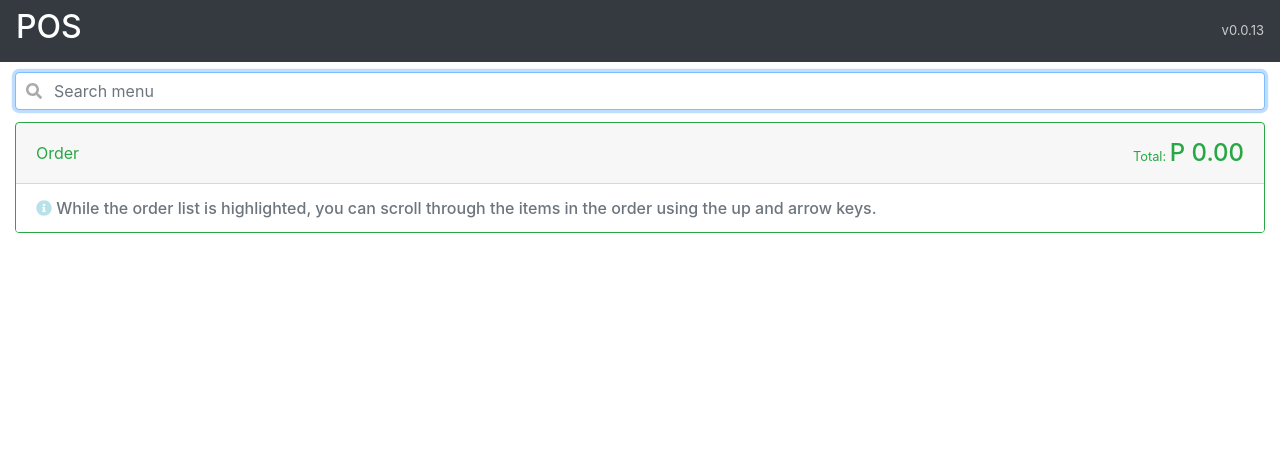
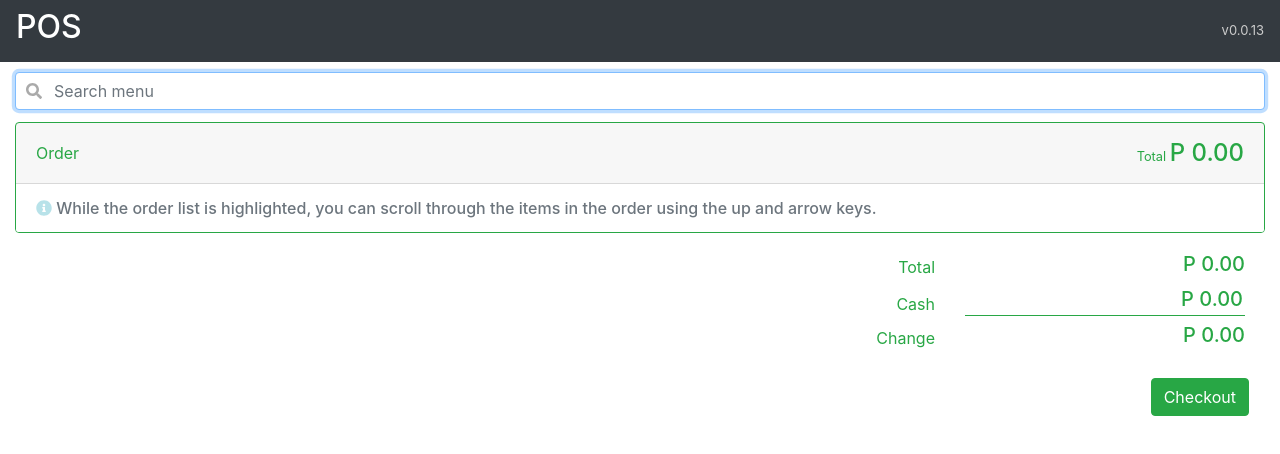
Before and after one commit to aguirrerodrigo/ra-pos, an Angular app: page / in a window 1280 px wide. Shown: the top 454 px of the page. Built offline with nearby package versions, Linux system fonts and the light colour scheme.

Commit message:
Added payment component

```diff
--- a/src/app/app.component.html
+++ b/src/app/app.component.html
@@ -9,6 +9,7 @@
 		<app-menu-search></app-menu-search>
 		<app-order></app-order>
 		<app-order-item-edit></app-order-item-edit>
+		<app-payment></app-payment>
 	</div>
 	<router-outlet></router-outlet>
 </div>
--- a/src/app/app.module.ts
+++ b/src/app/app.module.ts
@@ -22,6 +22,7 @@ import { AddItemSearchComponent } from './components/add-item-search/add-item-se
 import { ScrollIntoViewDirective } from './directives/scroll-into-view.directive';
 import { OrderItemEditComponent } from './components/order-item-edit/order-item-edit.component';
 import { NumberInputComponent } from './components/number-input/number-input.component';
+import { PaymentComponent } from './components/payment/payment.component';
 
 @NgModule({
 	declarations: [
@@ -34,7 +35,8 @@ import { NumberInputComponent } from './components/number-input/number-input.com
 		AutoTypeDirective,
 		ScrollIntoViewDirective,
 		OrderItemEditComponent,
-		NumberInputComponent
+		NumberInputComponent,
+		PaymentComponent
 	],
 	imports: [
 		BrowserModule,
--- a/src/app/components/order-item/order-item.component.scss
+++ b/src/app/components/order-item/order-item.component.scss
@@ -14,9 +14,8 @@
 }
 
 .quantity-total {
-	@extend .text-nowrap;
+	@extend .text-nowrap, .text-right;
 	font-weight: 500;
-	text-align: right;
 	direction: rtl;
 }
 
--- a/src/app/components/order/order.component.html
+++ b/src/app/components/order/order.component.html
@@ -24,7 +24,7 @@
 			>
 		</div>
 		<div class="total-container">
-			<div class="total-label">Total:&nbsp;</div>
+			<div class="total-label">Total&nbsp;</div>
 			<div class="total">
 				{{ order?.total | currency: 'PH':'P ':'1.2-2' }}
 			</div>
--- /dev/null
+++ b/src/app/components/payment/payment.component.html
@@ -0,0 +1,47 @@
+<div
+	class="payment-container"
+	[ngClass]="{
+		danger: order.total > cashValue,
+		success: order.total <= cashValue
+	}"
+>
+	<div class="item">
+		<div class="label">Total</div>
+		<div class="currency">
+			{{ order.total | currency: 'PH':'P ':'1.2-2' }}
+		</div>
+	</div>
+	<div class="item">
+		<div class="label">Cash</div>
+		<div class="currency">
+			<input
+				class="cash"
+				[ngClass]="{
+					danger: order.total > cashValue,
+					success: order.total <= cashValue
+				}"
+				[(ngModel)]="cash"
+				(focus)="toValue()"
+				(focusout)="toFormattedText()"
+			/>
+		</div>
+	</div>
+	<div class="item">
+		<div class="label">Change</div>
+		<div class="currency">
+			{{ change | currency: 'PH':'P ':'1.2-2' }}
+		</div>
+	</div>
+</div>
+<div class="mt-2 float-right">
+	<button
+		class="checkout"
+		[ngClass]="{
+			danger: order.total > cashValue,
+			success: order.total <= cashValue
+		}"
+		[disabled]="order.total > cashValue ? true : null"
+	>
+		Checkout
+	</button>
+</div>
--- /dev/null
+++ b/src/app/components/payment/payment.component.scss
@@ -0,0 +1,61 @@
+@import '~bootstrap/scss/bootstrap';
+
+.payment-container {
+	@extend .mt-3;
+	padding: 0rem 1.25rem;
+}
+
+.payment-container.danger {
+	@extend .text-danger;
+}
+
+.payment-container.success {
+	@extend .text-success;
+}
+
+.item {
+	@extend .row, .align-items-end, .justify-content-end, .mb-1;
+}
+
+.label {
+	@extend .col, .text-right;
+}
+
+.currency {
+	@extend .col-7, .col-sm-4, .col-md-3, .text-right, .text-nowrap;
+	font-size: 1.25rem;
+	font-weight: 500;
+}
+
+.cash {
+	@extend .text-right;
+	width: 100%;
+	font-size: 1.25rem;
+	font-weight: 500;
+	border: 0px;
+	border-bottom: 1px solid;
+}
+
+.cash:focus {
+	outline: unset;
+}
+
+.cash.danger {
+	@extend .text-danger;
+}
+
+.cash.success {
+	@extend .text-success;
+}
+
+.checkout {
+	@extend .btn, .m-3;
+}
+
+.checkout.danger {
+	@extend .btn-danger;
+}
+
+.checkout.success {
+	@extend .btn-success;
+}
--- /dev/null
+++ b/src/app/components/payment/payment.component.ts
@@ -0,0 +1,51 @@
+import { Component } from '@angular/core';
+import { Order } from '@app/models/order';
+import { OrderService } from '@app/services/order.service';
+import { CurrencyPipe } from '@angular/common';
+
+@Component({
+	selector: 'app-payment',
+	templateUrl: './payment.component.html',
+	styleUrls: ['./payment.component.scss'],
+	providers: [CurrencyPipe]
+})
+export class PaymentComponent {
+	private _cash: string;
+	order: Order;
+	cashValue = 0;
+
+	get cash() {
+		return this._cash;
+	}
+
+	set cash(value: string) {
+		const n = Number(value);
+		if (!isNaN(n)) {
+			this.cashValue = n;
+		}
+	}
+
+	get change(): number {
+		return this.cashValue - this.order.total;
+	}
+
+	constructor(
+		private orderService: OrderService,
+		private currency: CurrencyPipe
+	) {
+		this.order = orderService.order;
+		this._cash = this.format(this.cashValue);
+	}
+
+	private format(n: number) {
+		return this.currency.transform(n, 'PH', 'P ', '1.2-2');
+	}
+
+	toValue(): void {
+		this._cash = this.cashValue.toString();
+	}
+
+	toFormattedText(): void {
+		this._cash = this.format(this.cashValue);
+	}
+}
```
Also changed, not shown: 2 other files (tests, documents, lock files or other folders).
